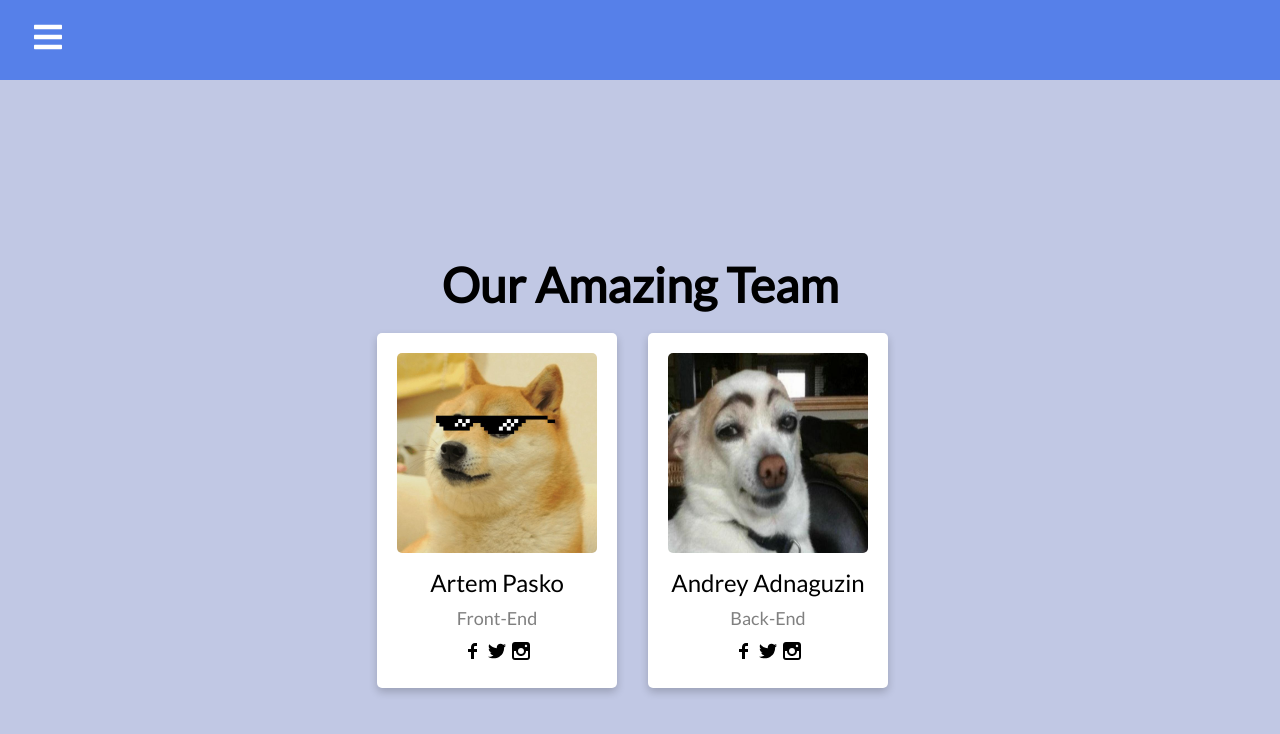
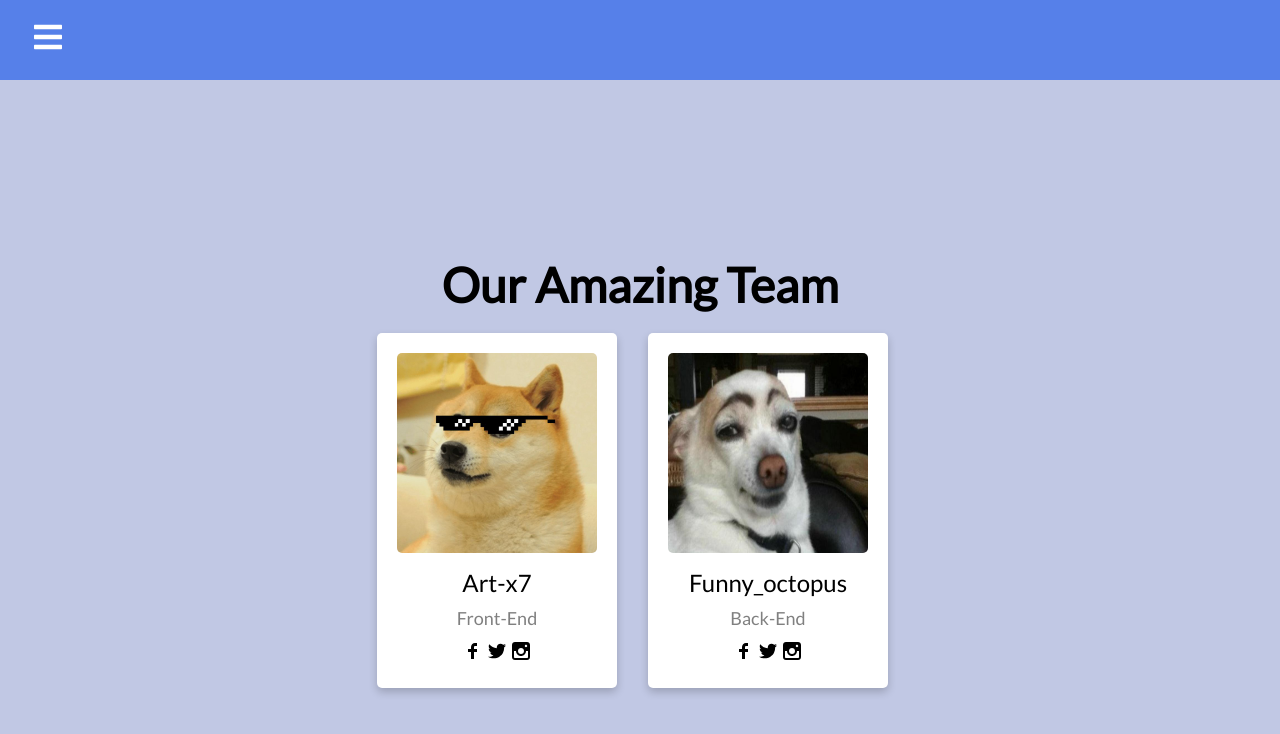
Before and after one commit to art-x7/react-messenger, a React (Vite) app: page /team in a window 1280 px wide. Shown: the top 734 px of the page. Built offline with nearby package versions, Linux system fonts and the light colour scheme.

Commit message:
change name

```diff
--- a/src/pages/Team.jsx
+++ b/src/pages/Team.jsx
@@ -17,7 +17,7 @@ export default function Team () {
             <div className='memberCard'>
               <img className='images' src='src/static/images/front.jpg' alt='no found' />
               <div className='frontend'>
-                <p className='teamMember'>Artem Pasko</p>
+                <p className='teamMember'>Art-x7</p>
                 <p class="title">Front-End</p>
               </div>
               <div className='links'>
@@ -31,7 +31,7 @@ export default function Team () {
             <div className='memberCard'>
               <img className='images' src='src/static/images/back.jpg' alt='no found' />
               <div className='frontend'>
-                <p className='teamMember'>Andrey Adnaguzin</p>
+                <p className='teamMember'>Funny_octopus</p>
                 <p class="title">Back-End</p>
               </div>
               <div className='links'>
```
